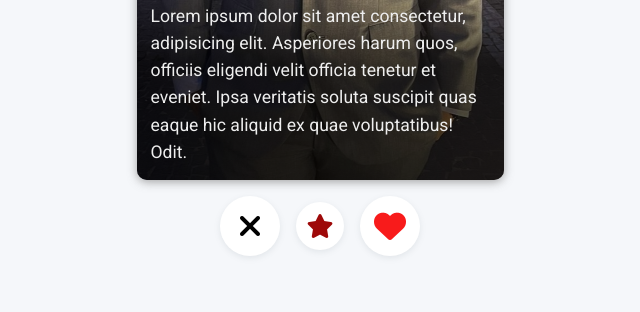
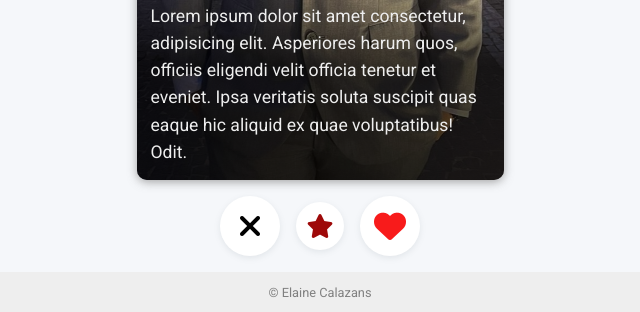
Before and after one commit to cm-elaine/projeto-clone-tinder, a plain HTML site: page index.html in a window 1280 px wide. Shown: the part 528-840 px from the top of the page, without its empty margins (320-960 px from the left). Before the commit the page ends 800 px from the top, so only its background shows below. Drawn offline with Linux system fonts and the light colour scheme.

Commit message:
atualização footer

```diff
--- a/css/styles.css
+++ b/css/styles.css
@@ -120,6 +120,38 @@ body {
     color: #f81b1b;
 }
 
+footer {
+    margin-top: auto;
+    font-size: 0.8rem;
+    width: 100%;
+    height: 5vh;
+    padding: 1rem;
+    display: flex;
+    align-items: center;
+    justify-content: center;
+    background-color: #eee;
+}
+
+footer a {
+    text-decoration: solid;
+    color: grey;
+    cursor: pointer;
+}
+
+footer p {
+    text-decoration: solid;
+    color: grey;
+    cursor: pointer;
+}
+
+footer a:hover {
+    color:red;
+}
+
+footer p:hover {
+    color:red;
+}
+
 /*Desktop View */
 @media (min-width: 1025px) {
     .photo {
--- a/index.html
+++ b/index.html
@@ -42,7 +42,11 @@
             </div>
         </div>
     </div>
-
+    <footer>
+        <p> &copy;
+        <a href="https://github.com/ElaineCalazans/" target="_blank">Elaine Calazans </a>
+        </p>
+    </footer>
     <!--Font Awesome-->
     <script src="https://kit.fontawesome.com/c177d78b2b.js" crossorigin="anonymous"></script>
 </body>
```
